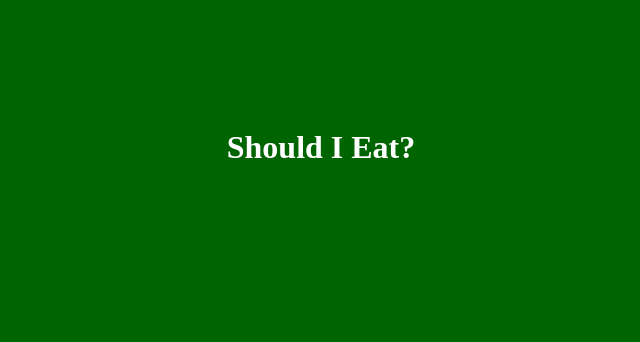
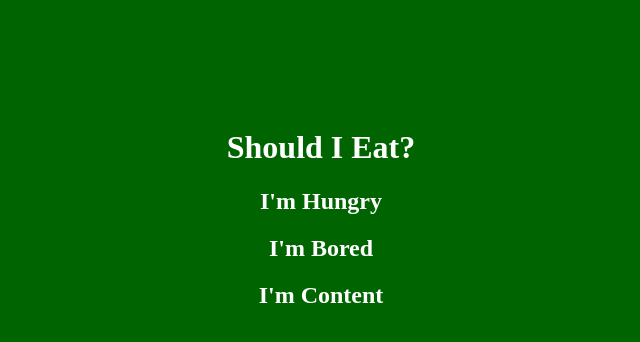
Before and after one commit to Cyberia2045/jsBasics, a plain HTML site: page index.html in a window 1280 px wide. Shown: the whole page, without its empty margins (319-959 px from the left). Drawn offline with Linux system fonts and the light colour scheme.

Commit message:
doing js with click events

```diff
--- a/index.html
+++ b/index.html
@@ -6,9 +6,14 @@
 </head>
 <body>
 
-<h1 onclick="hungry()">Should I Eat?</h1>
+<h1>Should I Eat?</h1>
+
+<h2 onclick="hungry('hungry')">I'm Hungry</h2>
+<h2 onclick="hungry('bored')">I'm Bored</h2>
+<h2 onclick="hungry()">I'm Content</h2>
 
 
 <script type="text/javascript" src="script.js"></script>
+
 </body>
 </html>
--- a/script.js
+++ b/script.js
@@ -12,3 +12,18 @@
 // 		alert("Do Nothing")
 // 	}
 // }; // Ends the hungry function
+
+var status = "hungry";
+
+function hungry(status) {
+
+	if (status === "hungry") {
+		alert("Go Eat")
+	}
+	else if (status === "bored") {
+		alert("Check the Fridge")
+	}
+	else {
+		alert("Do Nothing")
+	}
+}; // ends the hungry function
```
